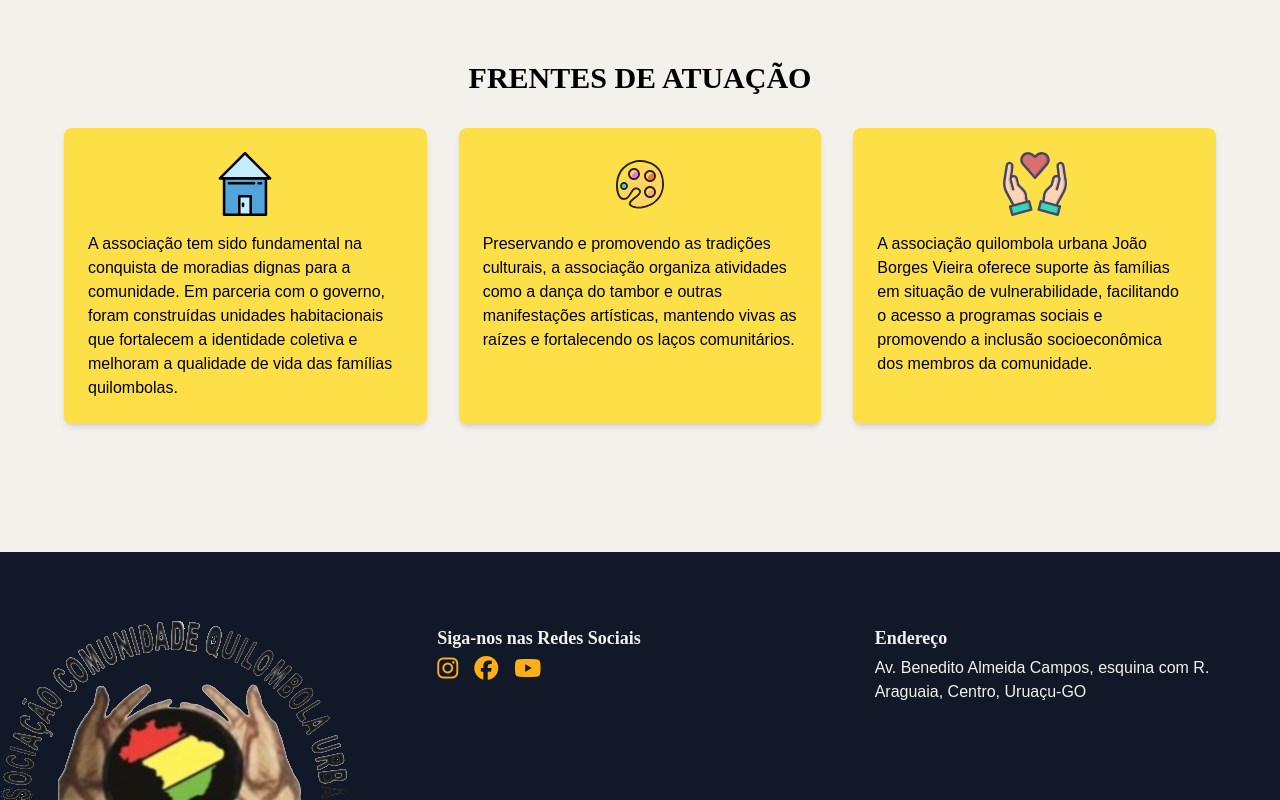
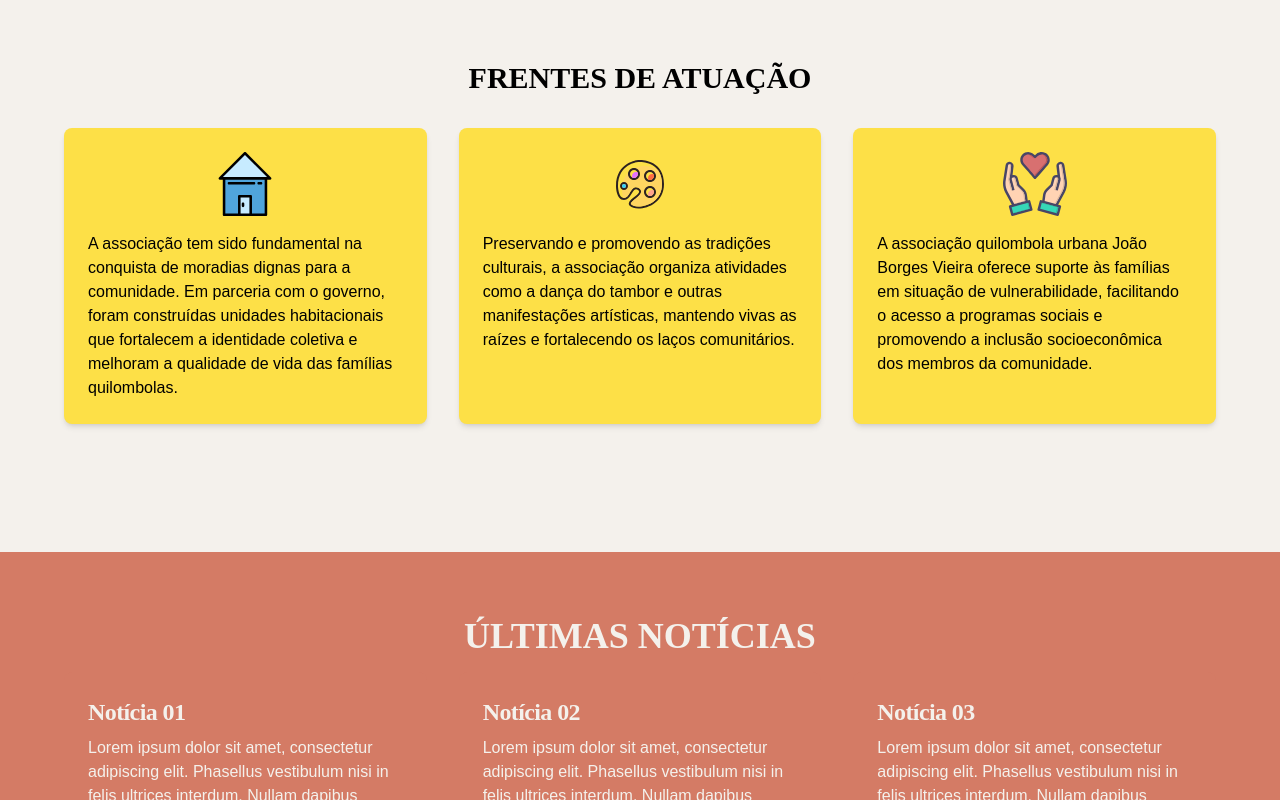
Before and after one commit to rafaeloliveiralopes/site-quilombo-jbv, a Next.js app: page / in a window 1280 px wide. Shown: the part 915-1715 px from the top of the page. Built offline with nearby package versions, Linux system fonts and the light colour scheme; grey boxes are pictures that could not be loaded.

Commit message:
feat(home): add news section with cards for latest updates

```diff
--- a/src/app/page.tsx
+++ b/src/app/page.tsx
@@ -2,6 +2,7 @@
 
 import { useEffect, useState } from 'react';
 import Image from 'next/image';
+import Link from 'next/link';
 
 export default function Home() {
   const [marginBottom, setMarginBottom] = useState('-130px');
@@ -21,7 +22,7 @@ export default function Home() {
   }, []);
 
   return (
-    <main>
+    <div>
       {/* Seção 1: Luta por Direitos */}
       <section className="bg-light-chocolate px-4 py-16">
         <h1 className="text-dark-brown mb-4 text-center text-2xl font-bold md:text-4xl">
@@ -107,6 +108,61 @@ export default function Home() {
           </div>
         </div>
       </section>
-    </main>
+
+      {/* Seção 4: Como Apoiar? */}
+      <section className="bg-light-chocolate text-snow px-4 py-16">
+        <h1 className="mb-4 text-center text-2xl font-bold md:text-4xl">ÚLTIMAS NOTÍCIAS</h1>
+        <div className="mx-auto grid max-w-6xl grid-cols-1 gap-8 md:grid-cols-3">
+          {/* Card 1 */}
+          <div className="bg-light-chocolate max-w-sm rounded-lg p-6">
+            <Link href="#">
+              <h5 className="text-snow mb-2 text-2xl font-bold tracking-tight">Notícia 01</h5>
+            </Link>
+            <p className="text-snow mb-3 font-normal">
+              Lorem ipsum dolor sit amet, consectetur adipiscing elit. Phasellus vestibulum nisi in
+              felis ultrices interdum. Nullam dapibus viverra tempor...
+            </p>
+            <Link
+              href="#"
+              className="bg-orange text-dark inline-flex items-center rounded-lg px-3 py-2 text-center text-sm font-medium hover:bg-orange-300 focus:ring-4 focus:ring-orange-500 focus:outline-none"
+            >
+              Saiba mais
+            </Link>
+          </div>
+          {/* Card 2 */}
+          <div className="bg-light-chocolate max-w-sm rounded-lg p-6">
+            <Link href="#">
+              <h5 className="text-snow mb-2 text-2xl font-bold tracking-tight">Notícia 02</h5>
+            </Link>
+            <p className="text-snow mb-3 font-normal">
+              Lorem ipsum dolor sit amet, consectetur adipiscing elit. Phasellus vestibulum nisi in
+              felis ultrices interdum. Nullam dapibus viverra tempor...
+            </p>
+            <Link
+              href="#"
+              className="bg-orange text-dark inline-flex items-center rounded-lg px-3 py-2 text-center text-sm font-medium hover:bg-orange-300 focus:ring-4 focus:ring-orange-500 focus:outline-none"
+            >
+              Saiba mais
+            </Link>
+          </div>
+          {/* Card 3 */}
+          <div className="bg-light-chocolate max-w-sm rounded-lg p-6">
+            <Link href="#">
+              <h5 className="text-snow mb-2 text-2xl font-bold tracking-tight">Notícia 03</h5>
+            </Link>
+            <p className="text-snow mb-3 font-normal">
+              Lorem ipsum dolor sit amet, consectetur adipiscing elit. Phasellus vestibulum nisi in
+              felis ultrices interdum. Nullam dapibus viverra tempor...
+            </p>
+            <Link
+              href="#"
+              className="bg-orange text-dark inline-flex items-center rounded-lg px-3 py-2 text-center text-sm font-medium hover:bg-orange-300 focus:ring-4 focus:ring-orange-500 focus:outline-none"
+            >
+              Saiba mais
+            </Link>
+          </div>
+        </div>
+      </section>
+    </div>
   );
 }
```
